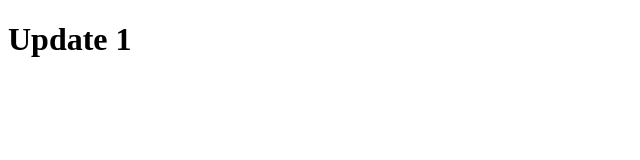
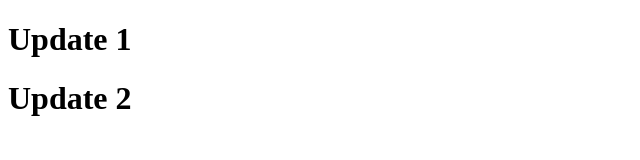
Before and after one commit to d4t06/Learn-Git, a plain HTML site: page updates/index.html in a window 1280 px wide. Shown: the whole page, without its empty margins (0-640 px from the left). Drawn offline with Linux system fonts and the light colour scheme.

Commit message:
update 2

```diff
--- a/updates/index.html
+++ b/updates/index.html
@@ -7,5 +7,6 @@
 </head>
 <body>
    <h1>Update 1</h1>
+   <h1>Update 2</h1>
 </body>
 </html>
```
